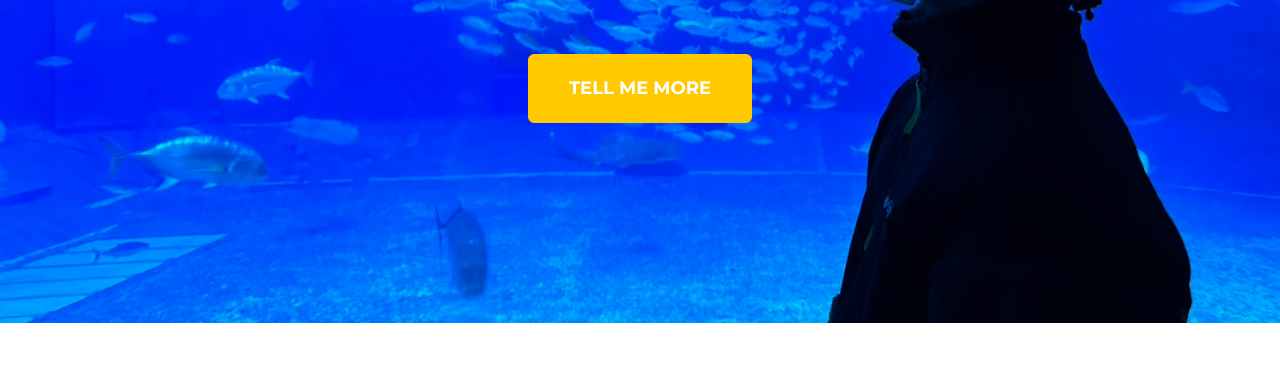
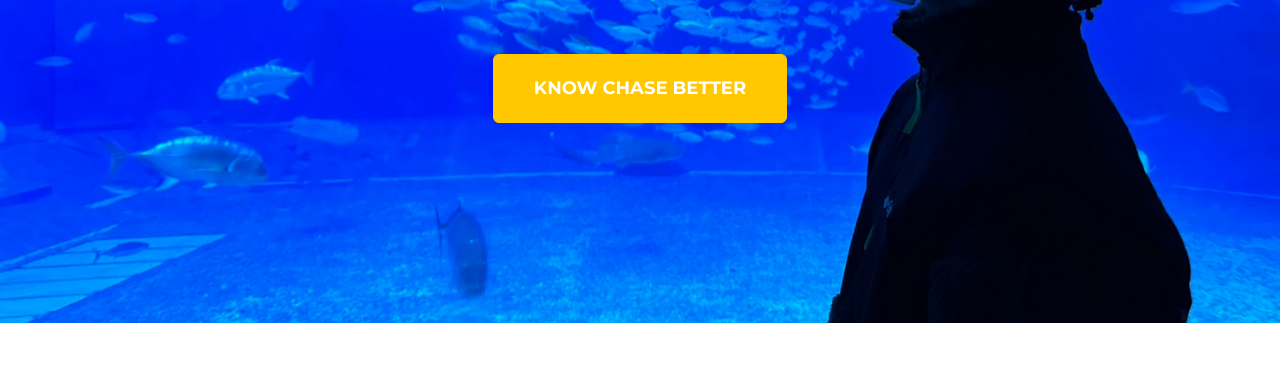
Before and after one commit to Chase819/Chase819.github.io, a plain HTML site: page index.html in a window 1280 px wide. Shown: the part 422-800 px from the top of the page. Drawn offline with nearby package versions, Linux system fonts and the light colour scheme.

Commit message:
fix picture

```diff
--- a/index.html
+++ b/index.html
@@ -41,7 +41,7 @@
             <div class="container">
                 <div class="masthead-subheading">Hello I am Chase Wu!</div>
                 <div class="masthead-heading text-uppercase">It's Nice To Meet You</div>
-                <a class="btn btn-primary btn-xl text-uppercase" href="#services">Tell Me More</a>
+                <a class="btn btn-primary btn-xl text-uppercase" href="#services">Know Chase Better</a>
             </div>
         </header>
         <!-- Services-->
```
Also changed, not shown: assets/img/about/1.jpg, assets/img/about/2.jpg, assets/img/about/3.jpg, assets/img/about/4.jpg.
